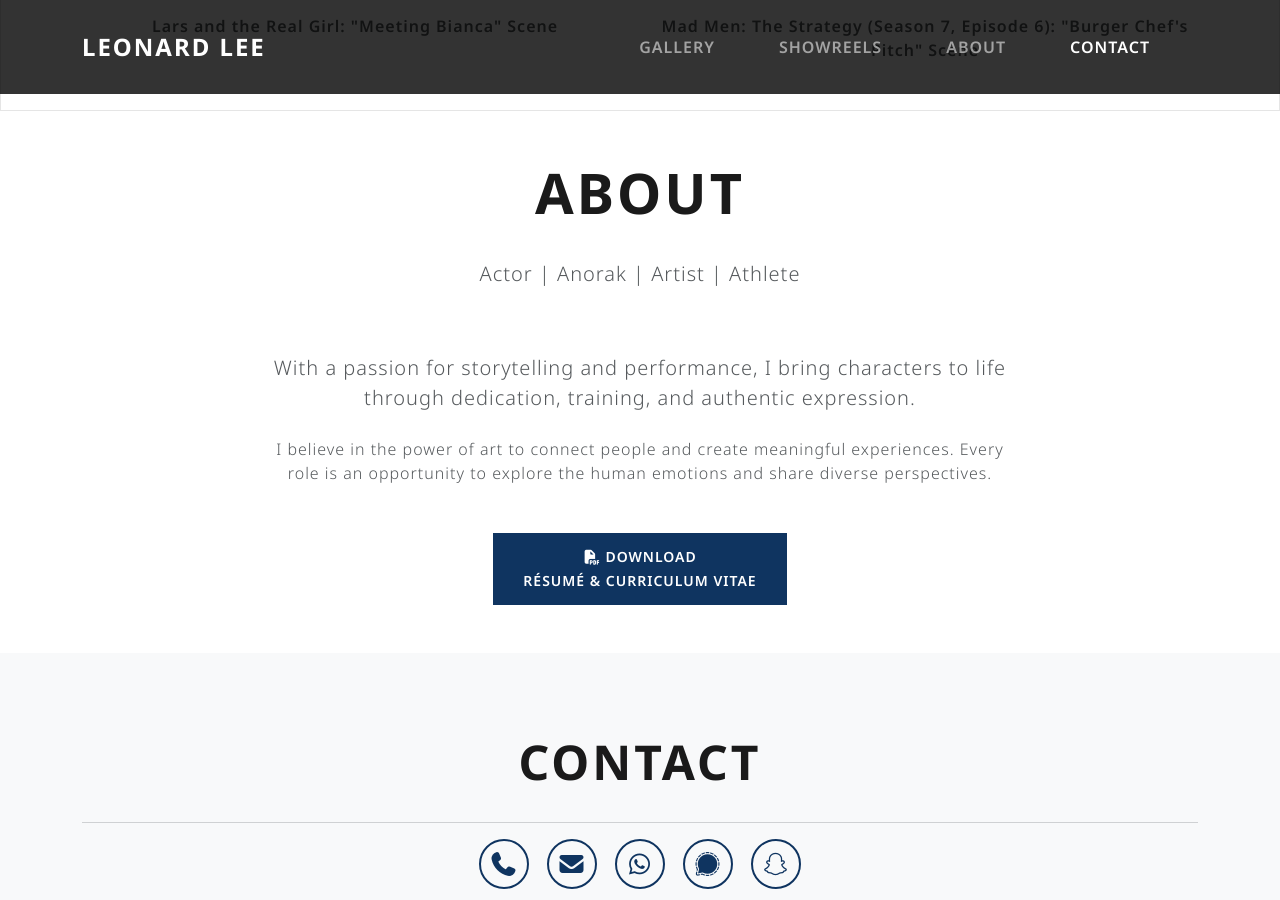
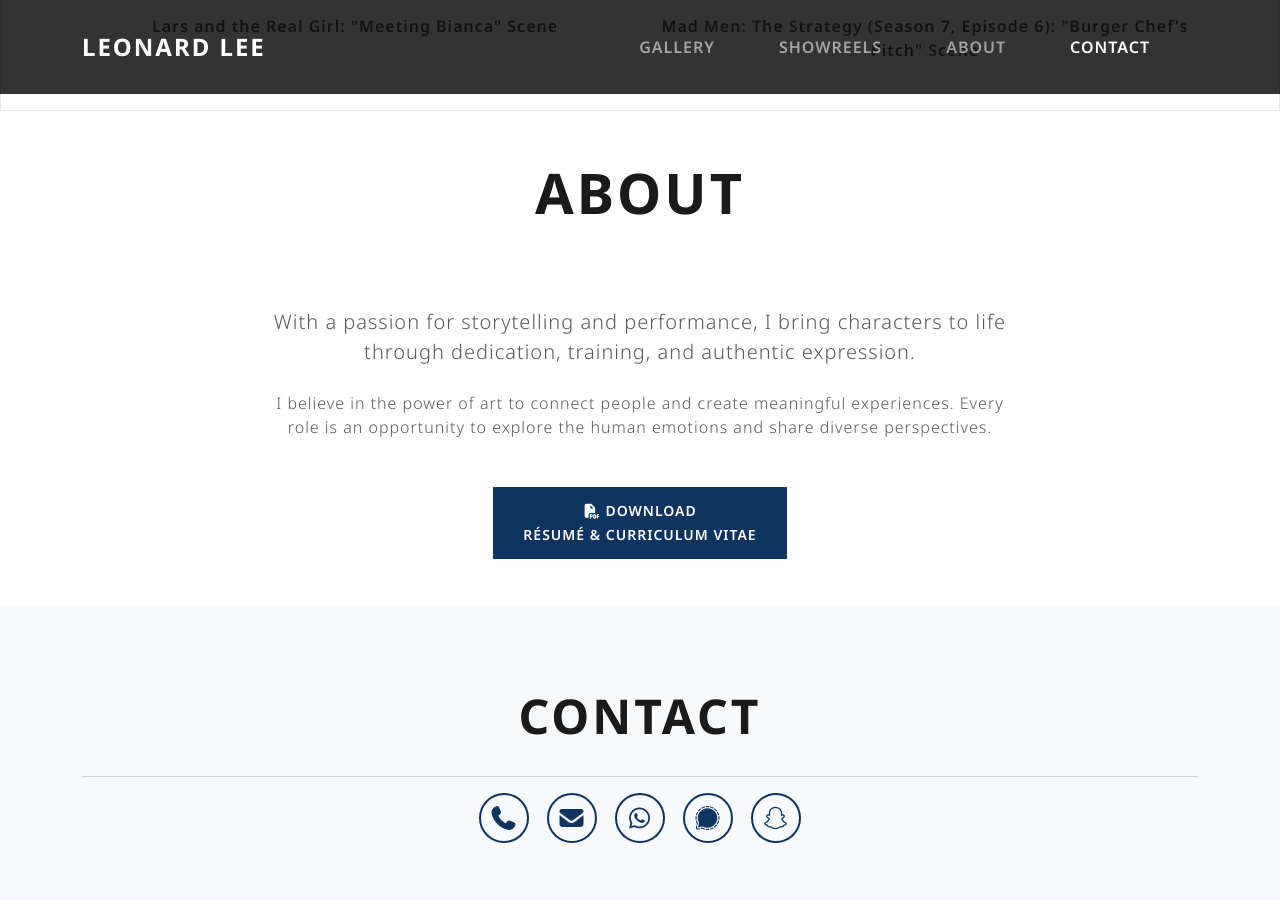
Before and after one commit to sheeeng/leonardlee-net, a Jekyll site: the page built from _posts/2025-07-14-randall-slavin.md, in a window 1280 px wide and 900 px high, scrolled down 2212 px. Built offline with Jekyll 4.4.1, drawn with Linux system fonts in a browser that asks for light colours; nearby versions of some CDN libraries; our own code applies the rules of GitHub Pages for plain Markdown files.

Commit message:
chore(about): edit description
Signed-off-by: Leonard Sheng Sheng Lee <305414+sheeeng@users.noreply.github.com>

```diff
--- a/_includes/about.html
+++ b/_includes/about.html
@@ -4,7 +4,7 @@
     <div class="row">
       <div class="col-12 text-center mb-5">
         <h2 class="display-4 fw-bold">About</h2>
-        <p class="lead">Actor | Anorak | Artist | Athlete</p>
+        <!-- <p class="lead">Actor | Anorak | Artist | Athlete</p> -->
       </div>
     </div>
     <div class="row justify-content-center">
```
